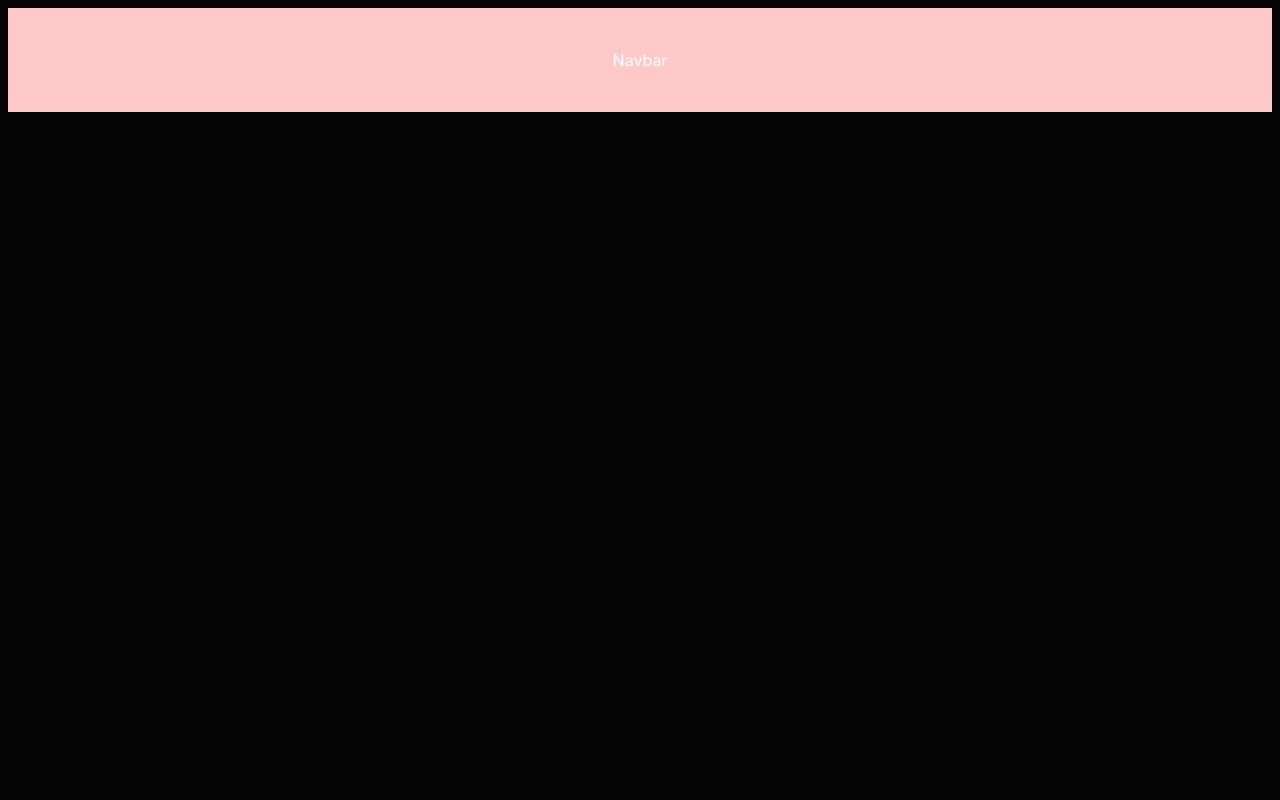
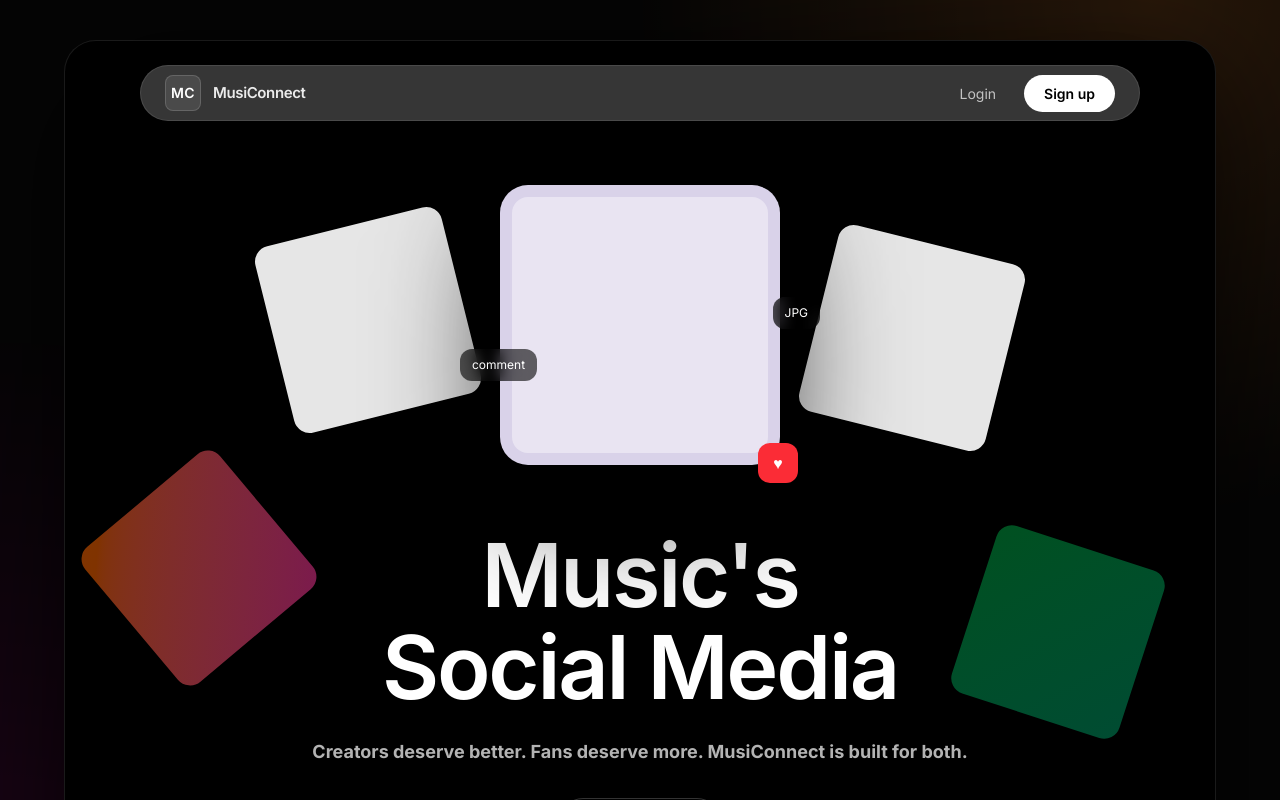
Before and after one commit to kashyap-shubham/MusiConnect, a Next.js app in the folder apps/web/: page / in a window 1280 px wide. Shown: the top 800 px of the page. Built offline with nearby package versions, Linux system fonts and the light colour scheme.

Commit message:
created cards and heading

```diff
--- a/apps/web/src/app/(landing)/page.tsx
+++ b/apps/web/src/app/(landing)/page.tsx
@@ -1,11 +1,10 @@
-import { Navbar } from "@/components/landing/Navbar";
+import Hero from "@/components/landing/Hero";
+import Navbar from "@/components/landing/Navbar";
 
 export default function Home() {
   return (
     <>
-      <div className="p-2">
-        <Navbar />
-      </div>
+      <Hero />
     </>
   );
 }
--- /dev/null
+++ b/apps/web/src/components/landing/Hero.tsx
@@ -0,0 +1,184 @@
+"use client";
+
+import Navbar from "@/components/landing/Navbar";
+import Image from "next/image";
+
+export default function Hero() {
+
+  return (
+
+    <section className="relative px-6 pt-10">
+
+      {/* outer gradient background */}
+      <div
+        className="
+          absolute inset-0
+          bg-[radial-gradient(circle_at_90%_0%,rgba(255,140,40,0.35),transparent_35%),radial-gradient(circle_at_0%_100%,rgba(255,0,200,0.25),transparent_40%)]
+          opacity-40
+        "
+      />
+
+
+      {/* main rounded container */}
+      <div
+        className="
+          relative
+          mx-auto
+          max-w-6xl
+          rounded-[32px]
+          border border-white/10
+          bg-black
+          px-10
+          pt-6
+          pb-28
+          shadow-[0_40px_120px_rgba(0,0,0,0.7)]
+        "
+      >
+
+        {/* navbar inside */}
+        <Navbar />
+
+
+        {/* floating cards */}
+        <div className="pointer-events-none absolute inset-0">
+
+          {/* left far */}
+          <div className="absolute left-[4%] top-[48%] rotate-[-40deg]">
+            <div className="h-44 w-44 rounded-2xl bg-gradient-to-br from-orange-500/50 to-pink-500/50" />
+          </div>
+
+          {/* left near */}
+          <div className="absolute left-[18%] top-[20%] rotate-[-14deg]">
+            <div className="h-48 w-48 rounded-2xl bg-white/90" />
+          </div>
+
+
+          {/* right near */}
+          <div className="absolute right-[18%] top-[22%] rotate-[14deg]">
+            <div className="h-48 w-48 rounded-2xl bg-white/90" />
+          </div>
+
+          {/* right far */}
+          <div className="absolute right-[6%] top-[55%] rotate-[18deg]">
+            <div className="h-44 w-44 rounded-2xl bg-gradient-to-br from-green-500/40 to-emerald-500/40" />
+          </div>
+
+        </div>
+
+
+
+        {/* center content */}
+        <div className="relative mt-16 flex flex-col items-center text-center">
+
+
+          {/* center big card */}
+          <div
+            className="
+              relative
+              mb-16
+              rounded-[28px]
+              bg-[#d9d2e9]
+              p-3
+              shadow-[0_40px_120px_rgba(0,0,0,0.8)]
+            "
+          >
+
+            <div className="h-64 w-64 rounded-2xl bg-white/40" />
+
+
+            {/* overlay UI pills */}
+            <div
+              className="
+                absolute
+                right-[-40px]
+                top-[40%]
+                rounded-xl
+                bg-black/60
+                px-3 py-2
+                text-xs
+                backdrop-blur
+              "
+            >
+              JPG
+            </div>
+
+
+            <div
+              className="
+                absolute
+                left-[-40px]
+                bottom-[30%]
+                rounded-xl
+                bg-black/60
+                px-3 py-2
+                text-xs
+                backdrop-blur
+              "
+            >
+              comment
+            </div>
+
+
+            <div
+              className="
+                absolute
+                right-[-18px]
+                bottom-[-18px]
+                flex h-10 w-10 items-center justify-center
+                rounded-xl
+                bg-red-500
+                text-white
+              "
+            >
+              ♥
+            </div>
+
+          </div>
+
+
+
+          {/* heading */}
+          <h1 className=" text-[64px] font-semibold tracking-tight leading-[1.05] md:text-[88px]">
+            Music&apos;s <br />
+            Social Media
+          </h1>
+
+
+
+          {/* subtitle */}
+          <p
+            className="font-bold mt-6 text-lg text-white/70
+            "
+          >
+            Creators deserve better. Fans deserve more.
+            MusiConnect is built for both.
+          </p>
+
+
+
+          {/* CTA */}
+          <button
+            className="
+              mt-8
+              rounded-full
+              border border-white/20
+              px-7 py-3
+              text-sm
+              text-white
+              hover:bg-white/10
+              transition
+            "
+          >
+            Join the waitlist
+          </button>
+
+
+        </div>
+
+
+      </div>
+
+    </section>
+
+  );
+}
--- a/apps/web/src/components/landing/Navbar.tsx
+++ b/apps/web/src/components/landing/Navbar.tsx
@@ -1,9 +1,70 @@
 "use client";
 
-export const Navbar = () => {
+import Link from "next/link";
+
+export default function Navbar() {
   return (
-    <>
-      <div className=" bg-red-200 text-center p-10">Navbar</div>
-    </>
+    <header className="sticky top-6 z-50 flex justify-center">
+
+      <nav
+        className="flex items-center justify-between gap-10 h-14 w-250
+        rounded-full border border-white/10 bg-[#363636] px-6 backdrop-blur-xl
+        shadow-[0_10px_40px_rgba(0,0,0,0.35)]">
+
+        {/* logo */}
+        <Link href="/" className="flex items-center gap-3">
+          {/* placeholder logo */}
+          <div
+            className="
+              flex h-9 w-9 items-center justify-center
+              rounded-lg
+              border border-white/15
+              bg-white/10
+              text-sm font-semibold
+              tracking-wide
+            "
+          >
+            MC
+          </div>
+
+          <span className="text-[15px] font-semibold tracking-tight text-white/90">
+            MusiConnect
+          </span>
+        </Link>
+
+        {/* right side */}
+        <div className="flex items-center gap-3">
+          <Link
+            href="/signin"
+            className="
+              rounded-full
+              px-4 py-2
+              text-[14px]
+              text-white/70
+              transition
+              hover:text-white
+            "
+          >
+            Login
+          </Link>
+
+          <Link
+            href="/signup"
+            className="
+              rounded-full
+              bg-white
+              px-5 py-2
+              text-[14px]
+              font-semibold
+              text-black
+              transition
+              hover:bg-white/90
+            "
+          >
+            Sign up
+          </Link>
+        </div>
+      </nav>
+    </header>
   );
-};
+}
--- /dev/null
+++ b/apps/web/src/lib/cn.ts
@@ -0,0 +1,7 @@
+import { clsx, type ClassValue } from "clsx";
+import { twMerge } from "tailwind-merge";
+
+
+export default function cn(...inputs: ClassValue[]) {
+    return twMerge(clsx(inputs));
+}
```
